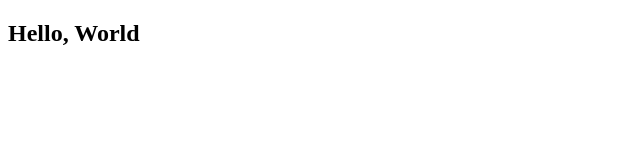
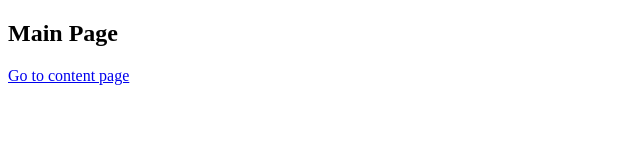
Before and after one commit to tekale-v/testVSR5, a plain HTML site: page docs/index.html in a window 1280 px wide. Shown: the whole page, without its empty margins (0-640 px from the left). Drawn offline with Linux system fonts and the light colour scheme.

Commit message:
Update index.html

```diff
--- a/docs/index.html
+++ b/docs/index.html
@@ -6,6 +6,7 @@
     <title>Document</title>
 </head>
 <body>
-    <h2>Hello, World</h2>
+    <h2>Main Page</h2>
+    <a href="/content.html">Go to content page</a>
 </body>
 </html>
```
